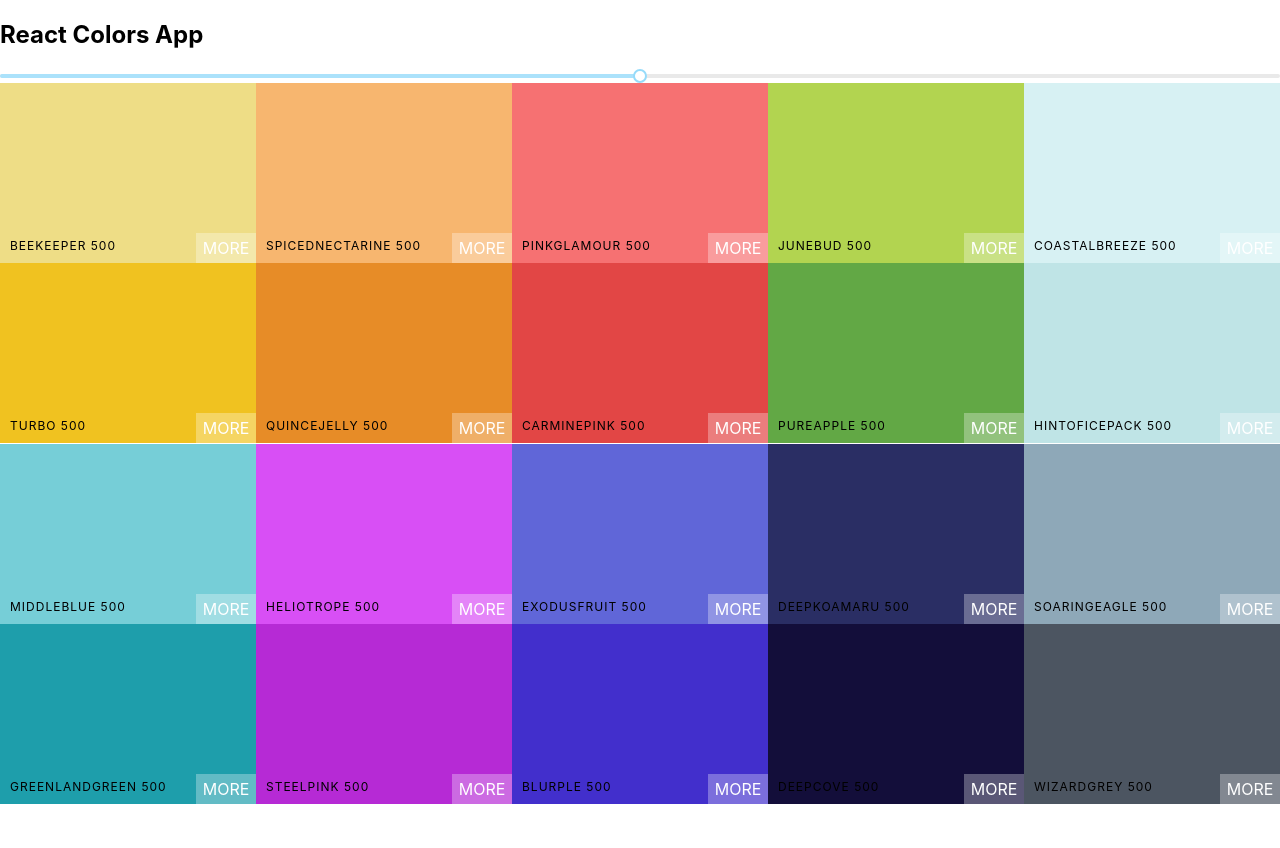
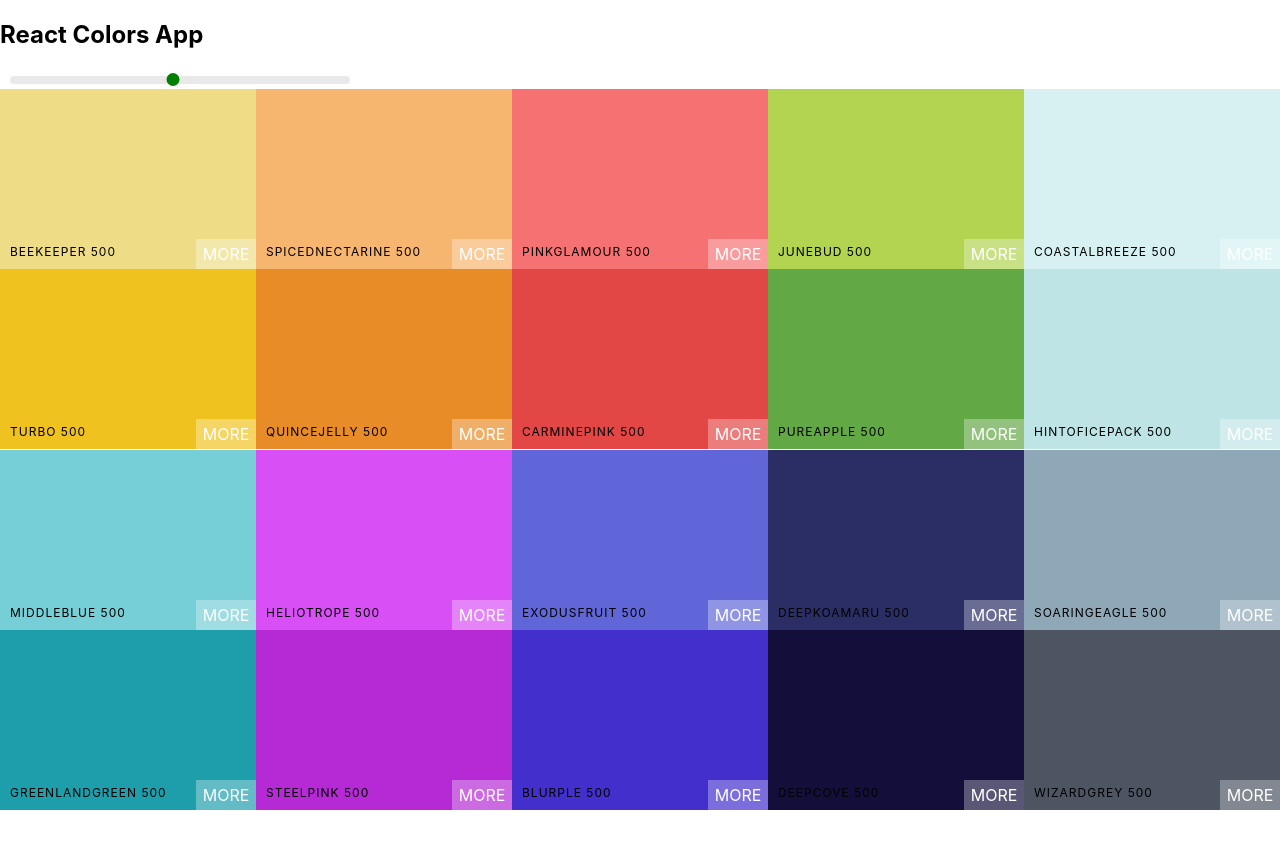
Before and after one commit to vonds/React-Projects, a React (Create React App) app in the folder react-color/: page /palette/flat-ui-colors-american in a window 1280 px wide. Shown: the top 848 px of the page. Built offline with nearby package versions, Linux system fonts and the light colour scheme.

Commit message:
styled slider

```diff
--- a/react-color/src/Palette.css
+++ b/react-color/src/Palette.css
@@ -5,3 +5,31 @@
 .Palette-colors {
     height: 90%;
 }
+
+.slider {
+    width: 340px;
+    margin: 0 10px;
+    display: inline-block;
+}
+
+.rc-slider-track {
+    background: transparent;
+}
+
+.rc-slider-rail {
+    height: 8px;
+}
+
+.rc-slider-handle,
+.rc-slider-handle:active,
+.rc-slider-handle:hover,
+.rc-slider-handle:focus {
+    background-color: green ;
+    outline: none;
+    border: 2px solid green;
+    box-shadow: none;
+    width: 13px;
+    height: 13px;
+    margin-left: -7px;
+    margin-top: -3px;
+}
--- a/react-color/src/Palette.js
+++ b/react-color/src/Palette.js
@@ -22,6 +22,7 @@
         return (
 
             <section className='Palette'>
+                <section className='slider'>
                     <Slider
                         defaultValue={level}
                         min={100}
@@ -29,6 +30,8 @@
                         step={100}
                         onAfterChange={this.changeLevel}
                     />
+                </section>
+
                 {/* Navbar goes here */}
                 <section className='Palette-colors'>
                    {colorBoxes}
```
Lines whose indentation alone changed are shown as unchanged.
